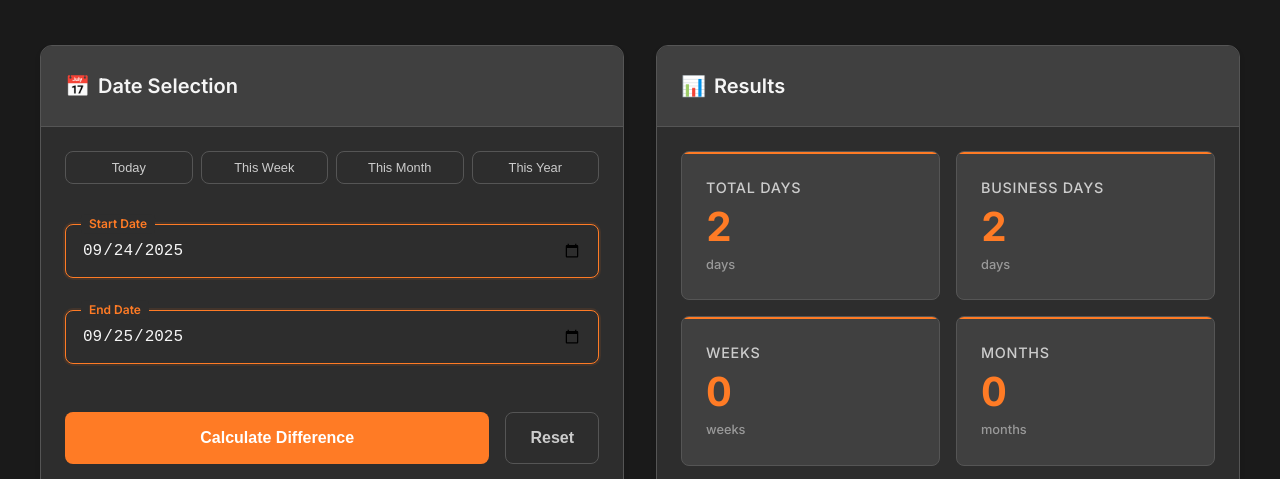
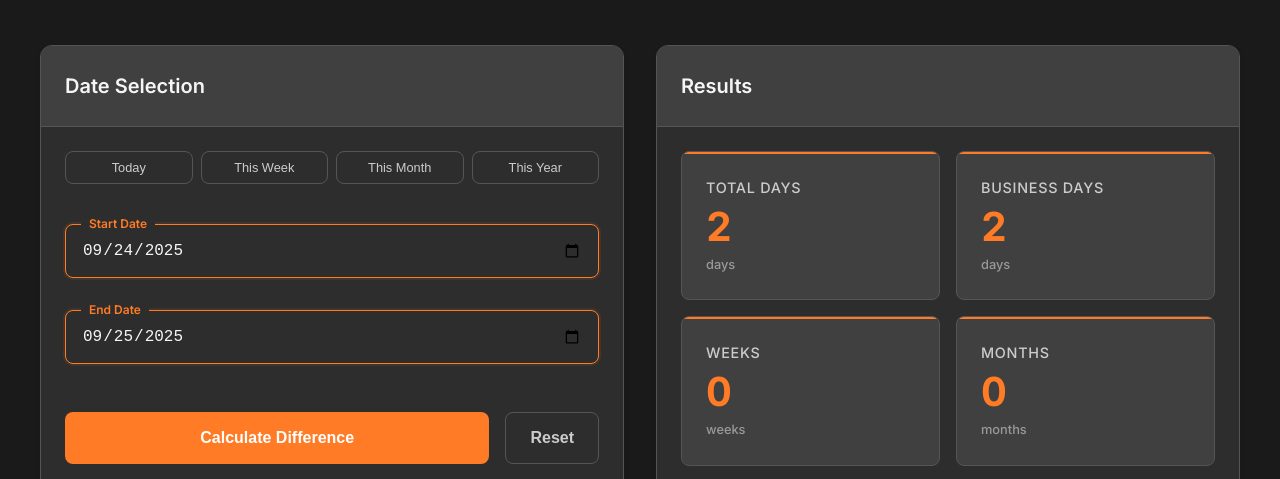
Before and after one commit to Detroitaxle/Hub, a plain HTML site: page index.html in a window 1280 px wide. Shown: the part 153-632 px from the top of the page. Drawn offline with Linux system fonts and the light colour scheme.

Commit message:
Update index.html

```diff
--- a/index.html
+++ b/index.html
@@ -535,11 +535,10 @@
 
         <!-- Main Content -->
         <main class="main-container">
-            <!-- Input Card -->
+            <!-- Date Selection Card -->
             <div class="card">
                 <div class="card-header">
                     <h2 class="card-title">
-                        <span>📅</span>
                         Date Selection
                     </h2>
                 </div>
@@ -599,7 +598,6 @@
             <div class="card">
                 <div class="card-header">
                     <h2 class="card-title">
-                        <span>📊</span>
                         Results
                     </h2>
                 </div>
```
